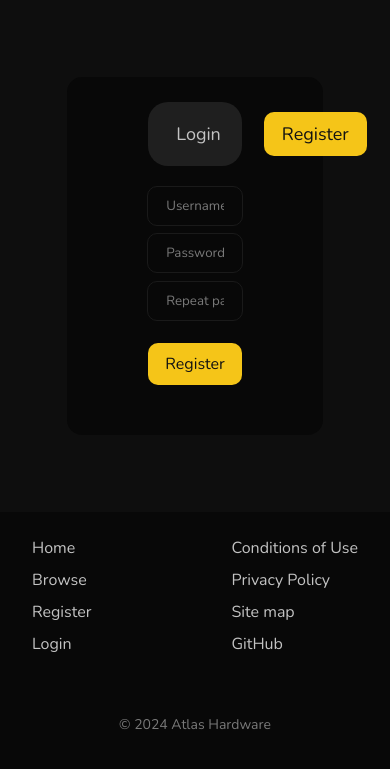
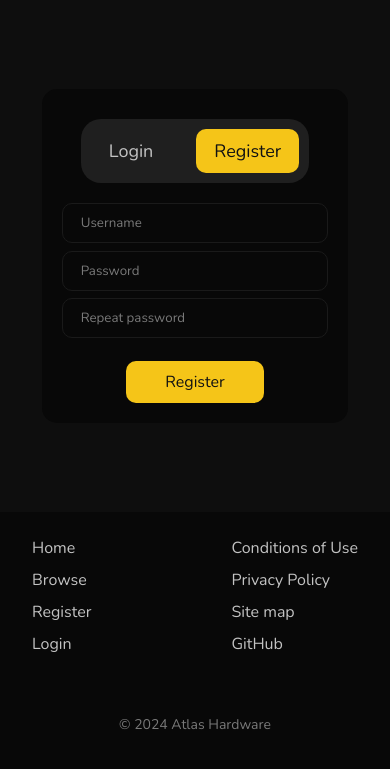
Before and after one commit to RichardDorian/AtlasHardware, a PHP site: page /register in a window 390 px wide; the page is wider, and only the part inside the window is pictured. Shown: the part 75-844 px from the top of that part. Run offline with PHP 8.4, Linux system fonts and the light colour scheme.

Commit message:
add responsive auth pages

```diff
--- a/www/assets/styles/auth-forms.css
+++ b/www/assets/styles/auth-forms.css
@@ -11,18 +11,31 @@ main {
   --element-width: 60%;
 }
 
+div#auth-parent {
+  background-color: var(--color-background-hard);
+  /*background-color: coral;*/
+  border-radius: 15px;
+  padding: 20px 10vw;
+  display: flex;
+  flex-direction: column;
+  justify-content: center;
+  align-items: center;
+}
+
 div#auth-select {
-  width: var(--box-width);
-  padding: 25px 50px 10px 50px;
+  /*width: var(--box-width);*/
+  /*padding: 25px 50px 10px 50px;*/
   border-radius: 15px 15px 0 0;
-  background-color: var(--color-background-hard);
+  /*background-color: var(--color-background-hard);*/
+  padding: 10px 0 20px 0;
   display: flex;
   justify-content: center;
+  width: var(--box-width);
 }
-
+/*
 div#auth-select > div.tabs {
   width: calc(var(--element-width) - 10px * 2);
-}
+}*/
 
 div#status {
   width: var(--box-width);
@@ -58,17 +71,19 @@ form.auth {
   flex-direction: column;
   justify-content: center;
   align-items: center;
+  width: 100%;
   gap: 7.5px;
 
-  background-color: var(--color-background-hard);
-  padding: 10px 50px 50px 50px;
+  /*background-color: var(--color-background-hard);*/
+  /*padding: 10px 50px 50px 50px;*/
   border-radius: 0 0 15px 15px;
-  width: var(--box-width);
+  /*width: var(--box-width);*/
 }
 
 form.auth > input {
   background-color: var(--color-background-hard);
-  width: calc(var(--element-width) - 18px * 2);
+  /*width: calc(var(--element-width) - 18px * 2);*/
+  width: 100%;
 }
 
 form.auth > button {
--- a/www/login/index.php
+++ b/www/login/index.php
@@ -44,6 +44,7 @@ include_once __DIR__ . "/../../components/head/head.php";
   <?php include_once __DIR__ . "/../../components/header/header.php" ?>
 
   <main>
+    <div id="auth-parent">
       <div id="auth-select">
         <div class="tabs">
           <a disabled class="active">Login</a>
@@ -61,6 +62,7 @@ include_once __DIR__ . "/../../components/head/head.php";
         <input class="styled" type="password" name="password" placeholder="Password" autocomplete="current-password" required minlength="8" maxlength="100">
         <button class="styled" type="submit">Login</button>
       </form>
+    </div>
   </main>
 
   <?php
--- a/www/register/index.php
+++ b/www/register/index.php
@@ -69,6 +69,7 @@ include_once __DIR__ . "/../../components/head/head.php";
   <?php include_once __DIR__ . "/../../components/header/header.php" ?>
 
   <main>
+    <div id="auth-parent">
       <div id="auth-select">
         <div class="tabs">
           <a href="/login">Login</a>
@@ -87,6 +88,7 @@ include_once __DIR__ . "/../../components/head/head.php";
         <input class="styled" type="password" name="password-repeat" placeholder="Repeat password" autocomplete="new-password" required minlength="8" maxlength="100">
         <button class="styled" type="submit">Register</button>
       </form>
+    </div>
   </main>
 
   <?php
```
Lines whose indentation alone changed are shown as unchanged.
